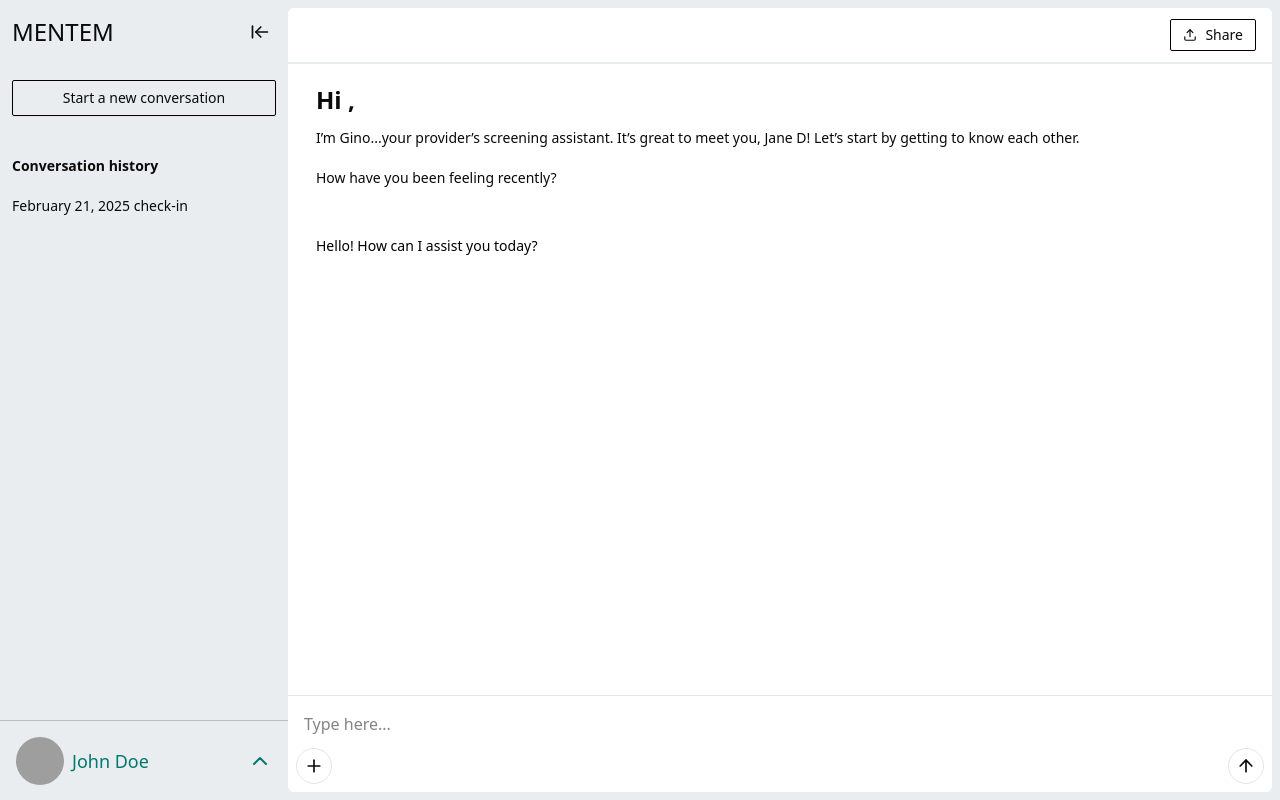
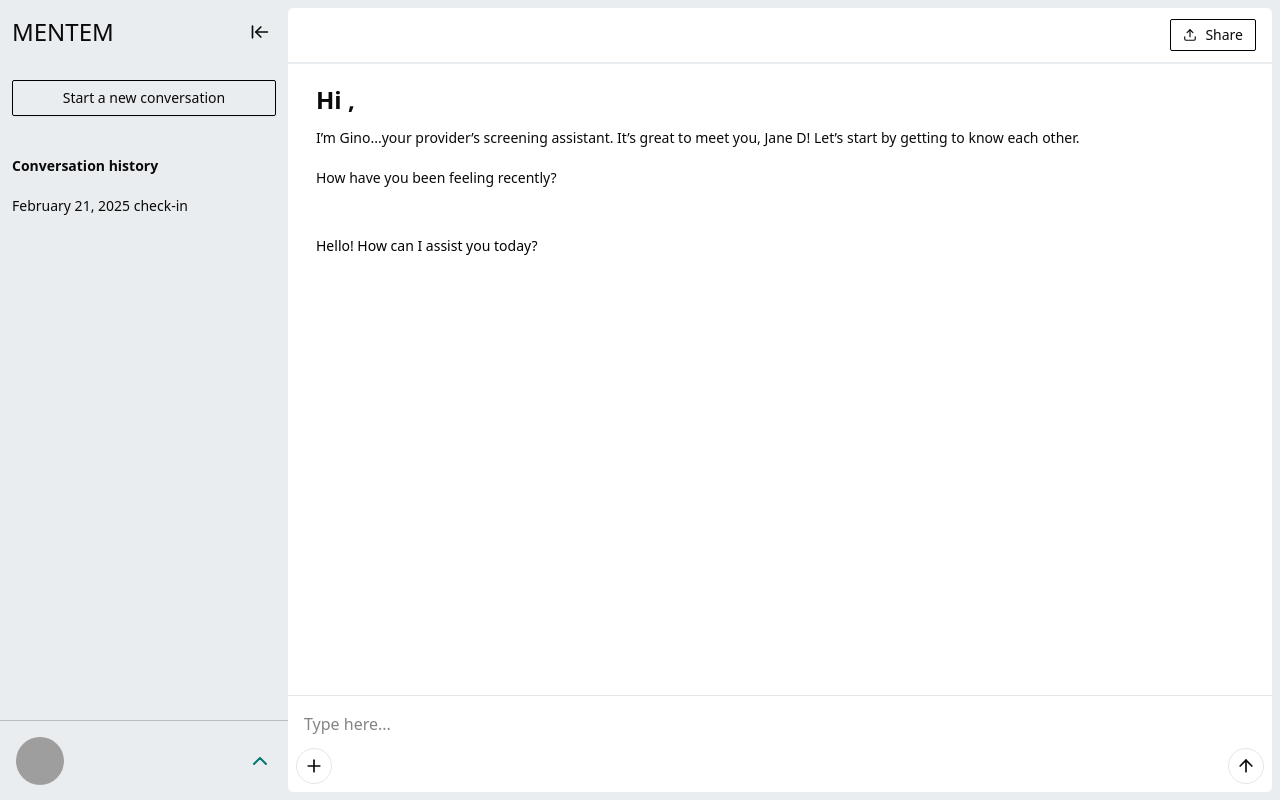
Before and after one commit to marinazub/mentem_webapp, a Next.js app: page / in a window 1280 px wide. Built offline with nearby package versions, Linux system fonts and the light colour scheme; no server answers; grey boxes are pictures that could not be loaded.

Commit message:
user btn name fixed

```diff
--- a/src/components/user-btn.tsx
+++ b/src/components/user-btn.tsx
@@ -39,7 +39,7 @@ const UserButton = (props: Props) => {
               <AvatarImage src="https://github.com/shadcn.png" alt="@user" />
               <AvatarFallback>CN</AvatarFallback>
             </Avatar>{" "}
-            <span className="ms-2">John Doe</span>
+            <span className="ms-2">{session.data?.user?.name}</span>
           </div>
           <ChevronUpIcon className="" />
         </button>
```
